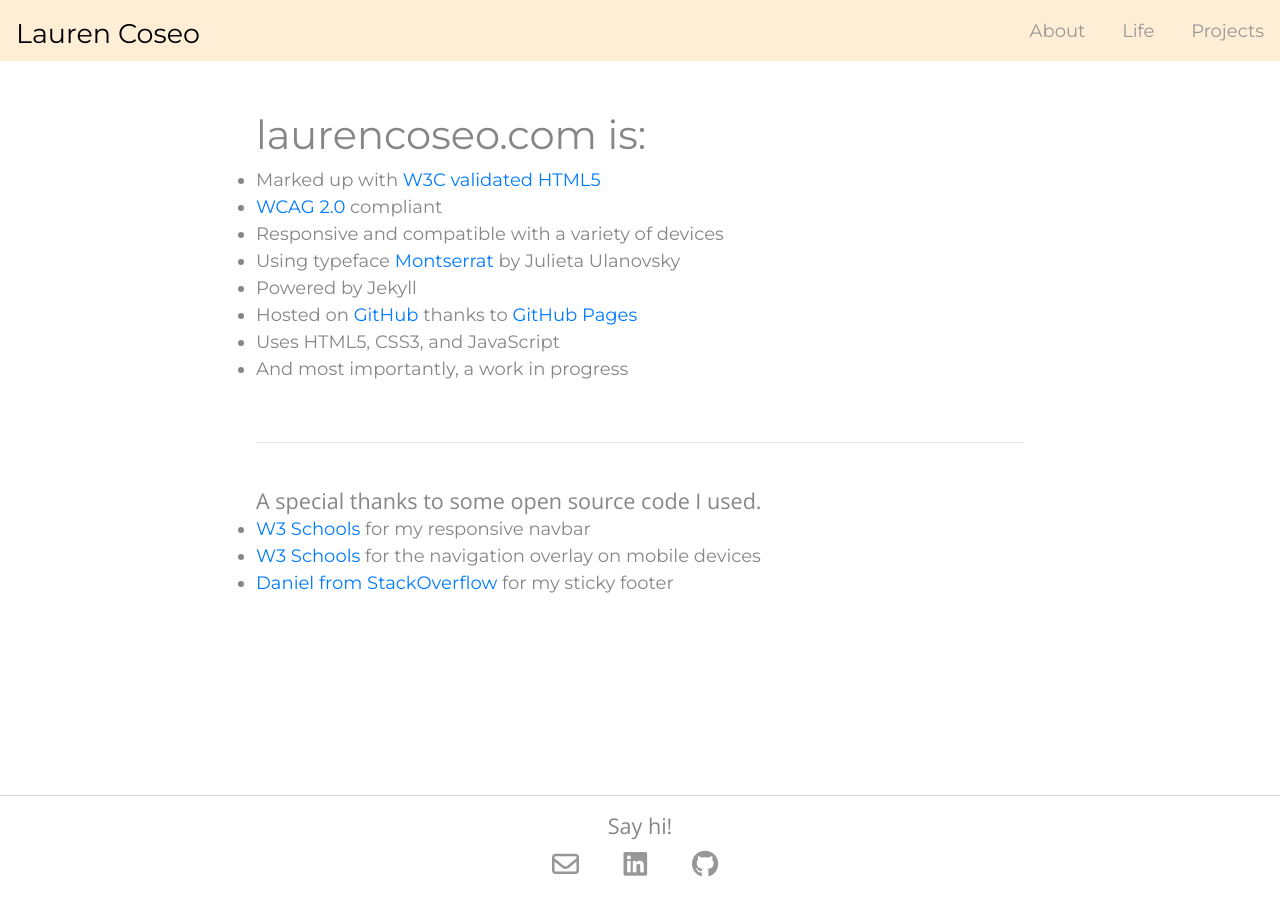
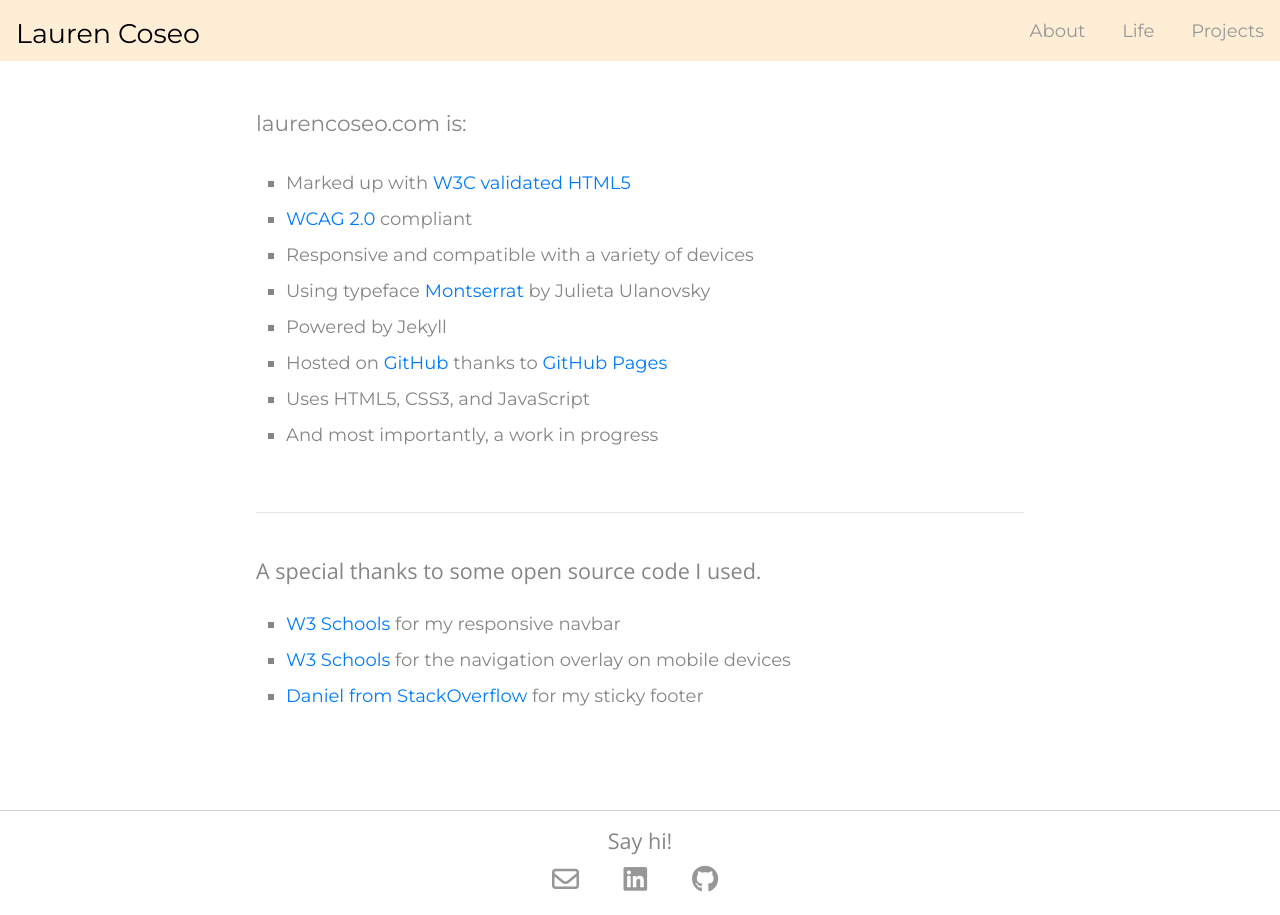
Before and after one commit to laurencoseo/laurencoseo.github.io, a Jekyll site: the page built from siteinfo/index.html, in a window 1280 px wide. Built offline with Jekyll 4.4.1, drawn with Linux system fonts in a browser that asks for light colours; nearby versions of some CDN libraries.

Commit message:
add site header and info

```diff
--- a/css/main.css
+++ b/css/main.css
@@ -313,3 +313,17 @@
         display: inline-block;
     }
 }
+
+.site-info li {
+                /* list-style: none; */
+                list-style-type: square;
+                /* list-style-position: inside; */
+                margin-left: 30px;
+                line-height: 2em;
+            }
+
+            .site-header {
+                font-weight: normal;
+                font-size: 1.2em;
+                padding-bottom: 20px;
+            }
```
